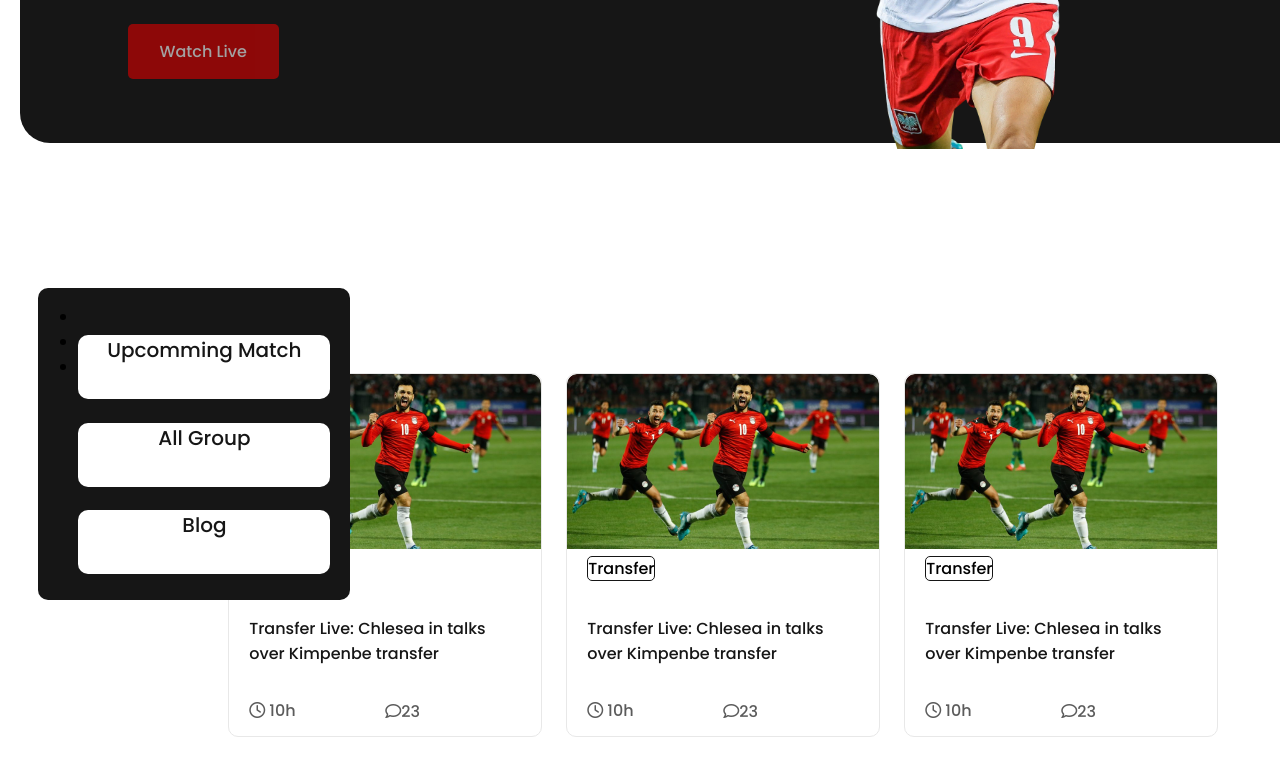
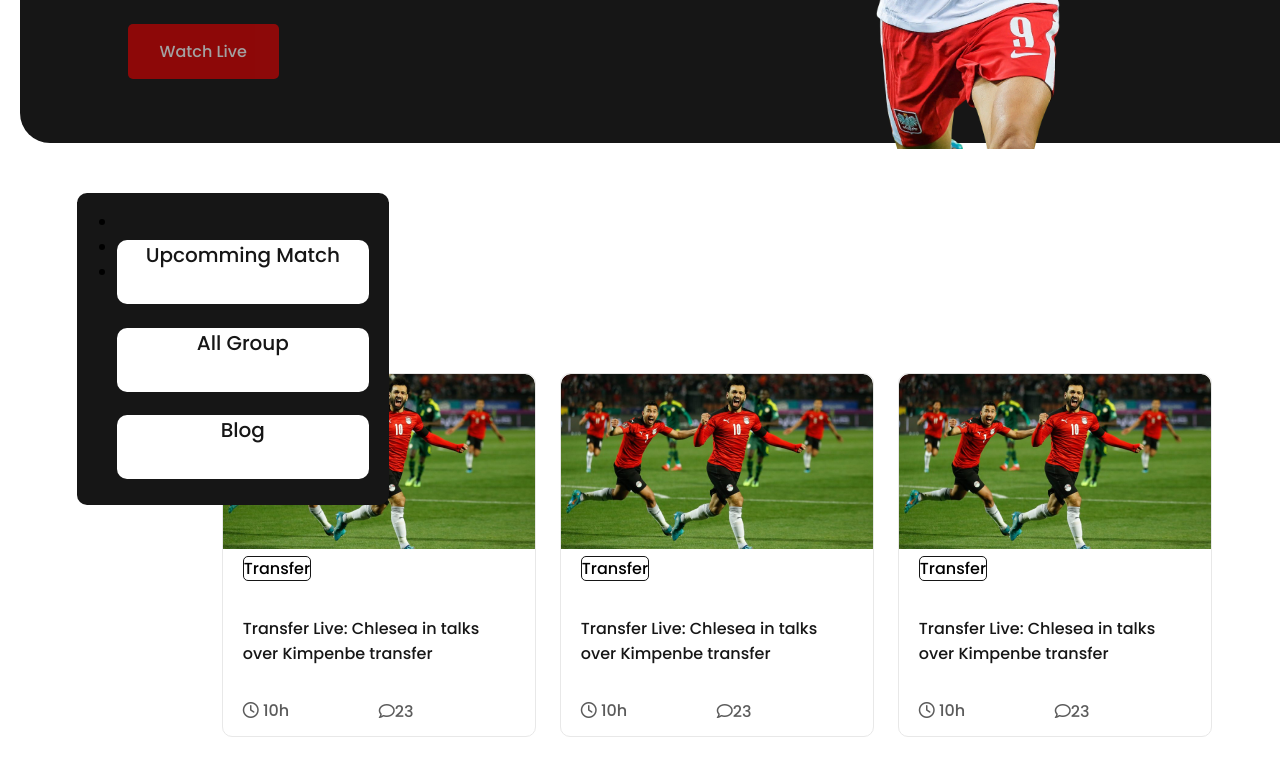
Before and after one commit to Nasif0/Football-web, a plain HTML site: page index.html in a window 1280 px wide. Shown: the part 561-1319 px from the top of the page. Drawn offline with Linux system fonts and the light colour scheme.

Commit message:
yes commit

```diff
--- a/styles/style.css
+++ b/styles/style.css
@@ -1,6 +1,6 @@
 /* ---------------body--------------- */
 body{   margin: 0;
-     padding: 0;
+        padding: 0;
 
      font-family: 'Poppins', sans-serif;
      justify-content: center;
@@ -119,8 +119,8 @@ text-align: center;
      position: absolute;
 width: 312px;
 height: 312px;
-    margin-left: 3%;
-     margin-top: 145px;
+    margin-left: 6%;
+     margin-top: 50px;
 
 }
 
@@ -135,7 +135,8 @@ grid-template-columns: repeat(3, 1fr);
 padding: 230px;
 row-gap: 24px;
 column-gap: 24px;
-margin-left: 13%;
+margin-left: 12%;
+
 
 
 }
```
